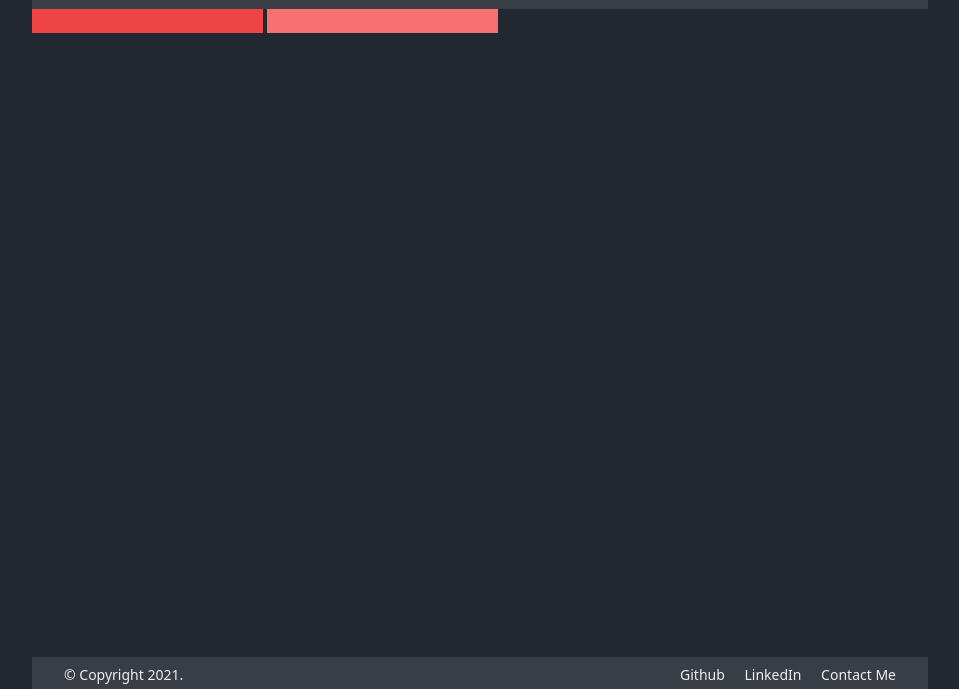
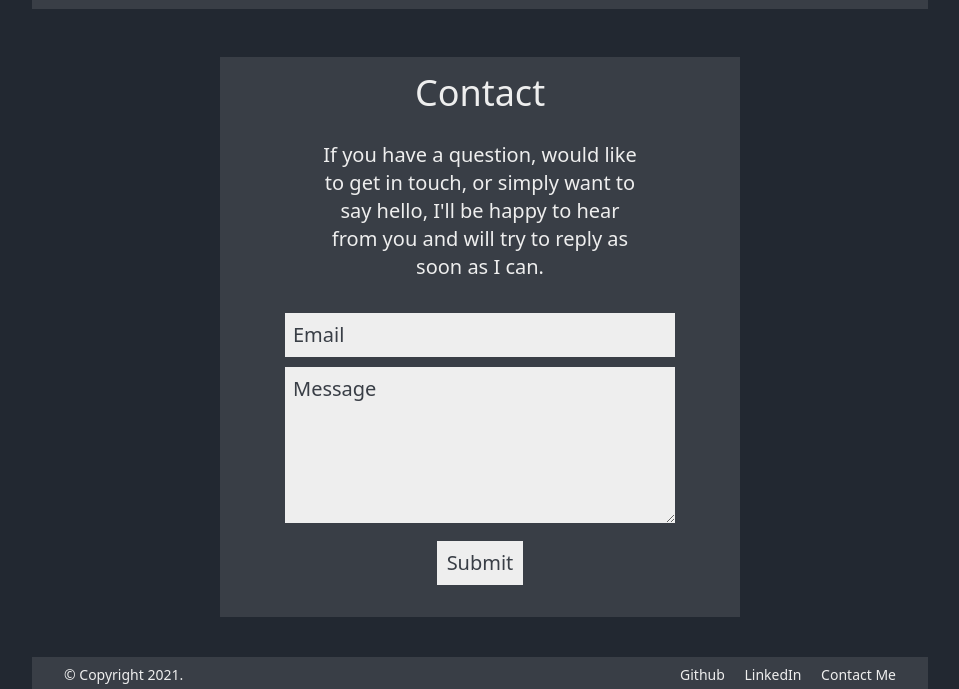
Before and after one commit to dodobird181/dodobird181.github.io, a website: page contact/index.html in a window 1280 px wide. Shown: the part 111-800 px from the top of the page, without its empty margins (160-1119 px from the left). Drawn offline with nearby package versions, Linux system fonts and the light colour scheme.

Commit message:
Good Submission Form With (Hopefully working captcha)

```diff
--- a/contact/captcha.js
+++ /dev/null
@@ -1,9 +0,0 @@
-
-
-
-let submitButton = document.getElementById("submitButton")
-setInterval(() => {
-    if (grecaptcha.getResponse() == ""){
-        submitButton.style.display = "block"
-    }
-}, 2000)
--- /dev/null
+++ b/contact/form.css
@@ -0,0 +1,15 @@
+form{
+    align-self: center;
+    display: inline-block;
+    background-color: #393e46;
+    color: #eeeeee;
+    width: 65%;
+    max-height: 80%;
+}
+input, textarea{
+    background-color: #eeeeee;
+    width: 75%;
+    margin-bottom: 10px;
+    color: #393e46;
+    padding: 8px;
+}
--- a/contact/index.html
+++ b/contact/index.html
@@ -12,6 +12,7 @@
 
         <!--Load my CSS-->
         <link rel="stylesheet" href="/style.css">
+        <link rel="stylesheet" href="form.css">
 
         <!--reCaptcha API-->
         <script src='https://www.google.com/recaptcha/api.js'></script>
@@ -45,13 +46,31 @@
                 </div>
             </nav>
 
+            <div class="text-xl text-center w-full px-12 mt-12">
+                <form action="https://formspree.io/f/mgepdaeo" method="POST" target="_blank" class="overflow-auto">
 
-            <div class="g-recaptcha" id="myCaptcha" data-sitekey="6Lf4dTMaAAAAAGoiuk408x3rOOKvimqcDmUC2Ngn"></div>
-            <form action="https://formspree.io/f/mgepdaeo" method="POST">
-                <input type="text" name="name" class="bg-red-500 text-white">
-                <input type="email" name="_replyto" class="bg-red-400 text-white">
-                <input type="submit" id="submitButton" value="Submit" class="bg-red-400 text-white hidden">
-            </form>
+                    <h1 class="p-4 text-4xl">Contact</h1>
+                    <p class="mt-3 mb-8 mx-24 text-xl">
+                        If you have a question, would like to get in touch, or simply want to say hello,
+                        I'll be happy to hear from you and will try to reply as soon as I can.
+                    </p>
+
+                    <input type="email" name="_replyto" onclick="this.select()" value="Email">
+
+                    <textarea onclick="this.select()" type="text" name="name" cols="60" rows="5" class="mx-12">Message</textarea>
+
+                    <div><div class="g-recaptcha inline-block mx-24 mb-2" id="myCaptcha" data-sitekey="6Lf4dTMaAAAAAGoiuk408x3rOOKvimqcDmUC2Ngn"></div></div>
+
+                    <div>
+                        <input
+                        type="submit"
+                        id="submitButton"
+                        value="Submit"
+                        class="mx-24 w-1/6 mb-8">
+                    </div>
+
+                </form>
+            </div>
 
 
         </div>
@@ -73,6 +92,5 @@
 
         <!--Load javascript-->
         <script type="module" src="../index.js"></script>
-        <script type="module" src="./captcha.js"></script>
     </body>
 </HTML>
--- a/index.js
+++ b/index.js
@@ -66,9 +66,26 @@ function initIcon(icon){
         let i = icon
         let h = 0
         intervalNum = setInterval(() => {
-            console.log("changing color! ==> " + h)
             h += 2
             i.style.color = "hsl(" + h + ", 100%, 80%)"
         }, 2)
     }
 }
+
+// Rainbowify submit button's backgroundColor
+let sub = document.getElementById("submitButton")
+if(sub != null){
+    let intervalNum = null
+    sub.onmouseleave = (event) => {
+        clearInterval(intervalNum)
+        sub.style.backgroundColor = MAIN_COLOR
+    }
+    sub.onmouseover = (event) => {
+        let i = sub
+        let h = 0
+        intervalNum = setInterval(() => {
+            h += 2
+            i.style.backgroundColor = "hsl(" + h + ", 100%, 80%)"
+        }, 2)
+    }
+}
```
